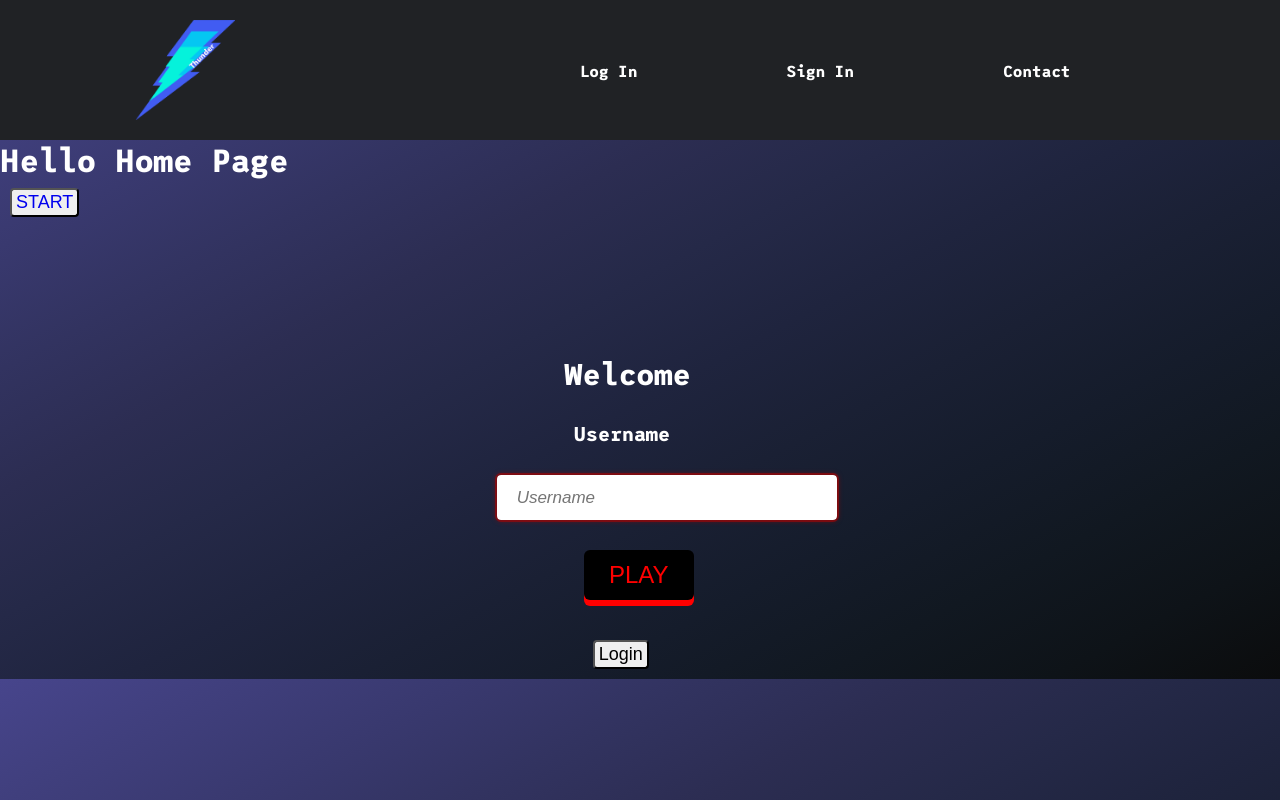
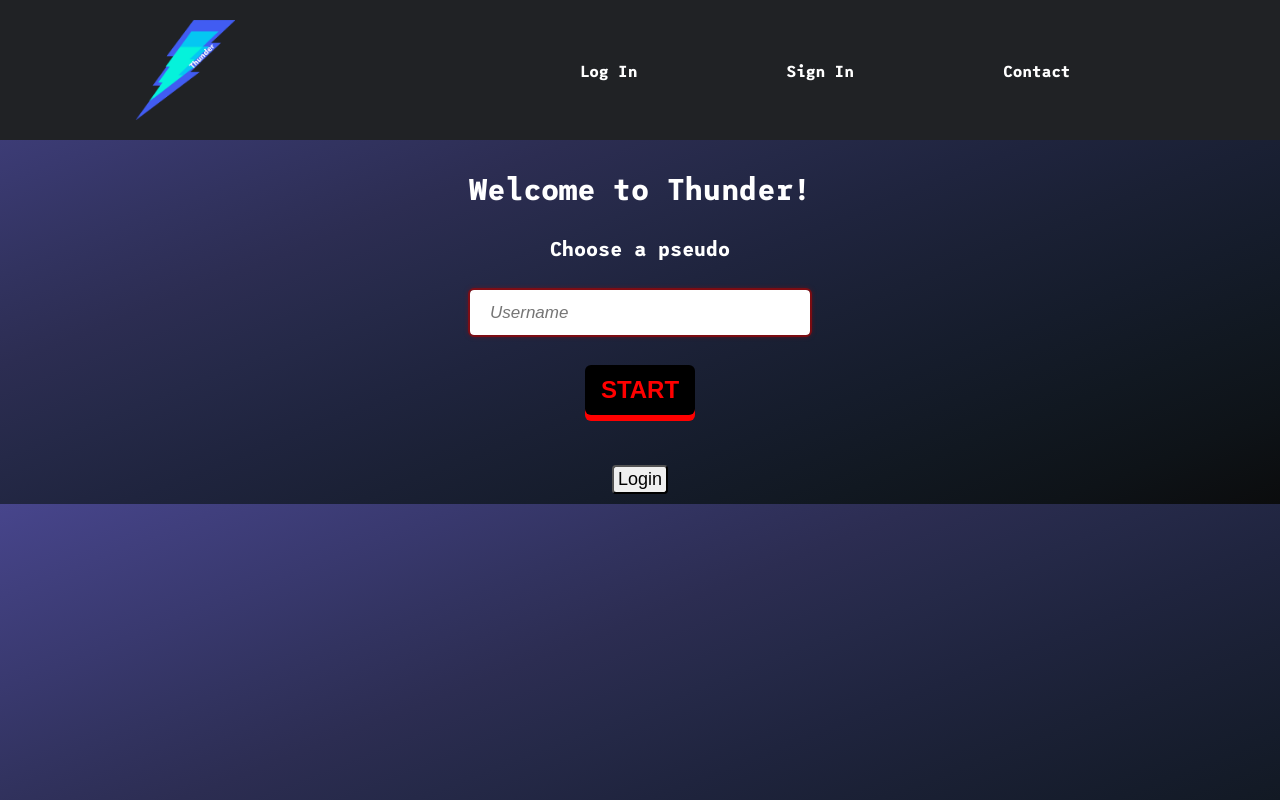
Before and after one commit to clrko/wild-thunder, a React (Create React App) app: page / in a window 1280 px wide. Built offline with nearby package versions, Linux system fonts and the light colour scheme.

Commit message:
updated the root to the gamesession and all the back to home buttons. I also slightly modified the css of the homepage

```diff
--- a/src/components/pages/GameSession.js
+++ b/src/components/pages/GameSession.js
@@ -10,7 +10,7 @@ import GameSessionValidateButton from "./GameSessionValidateButton"
 
 
 const API_KEY = "MjY4ZTc5ZTktMDI1MS00YTkwLTliZGEtOGE5ZDA5ODQ0YWNi"
-const genresCode = "g.115" // Pop
+// const genresCode = "g.115" // Pop
 
 class GameSession extends React.Component {
     state = {
@@ -104,9 +104,9 @@ class GameSession extends React.Component {
                     <GameSessionValidateButton />
                     <GameSessionNextButton />
                 </div>
-            };
+            }
             </div>
-        );
+        )
     }
 
 }
--- a/src/components/pages/HomePage.js
+++ b/src/components/pages/HomePage.js
@@ -1,9 +1,8 @@
 import React, { Component } from 'react';
 
 import NavbarHeader from '../shared/NavbarHeader';
-import HomeStartButton from '../shared/HomeStartButton';
-import LoginWelcomeModal from './LoginWelcomeModal';
-
+import LoginModal from './LoginModal';
+import Welcome from './Welcome';
 
 class HomePage extends Component{
 
@@ -15,9 +14,8 @@ class HomePage extends Component{
         return(
             <div>
                 <NavbarHeader/>
-                <h1>Hello Home Page</h1>
-                <HomeStartButton playerData={this.state} />
-                <LoginWelcomeModal/>
+                <Welcome/>
+                <LoginModal/>
             </div>
         );
     }
--- a/src/components/pages/LoginModal.css
+++ b/src/components/pages/LoginModal.css
@@ -9,13 +9,10 @@
     cursor: pointer;
     margin-left: 43%;
     margin-top: 30px;
-
-
 }
 .homepageModal{
     text-align: center;
     padding-top: 30px;
-    padding-right: 3%;
 }
 .login-modal {
     display: flex;
--- a/src/components/pages/LoginModal.js
+++ b/src/components/pages/LoginModal.js
@@ -1,7 +1,7 @@
 import React , {useState} from "react"
 
+import Modal from 'react-modal'
 
-import Modal from 'react-modal'
 import "./LoginModal.css"
 
 Modal.setAppElement('#root')
--- a/src/components/pages/LoginWelcomeModal.js
+++ /dev/null
@@ -1,19 +0,0 @@
-import React from 'react';
-
-
-import Welcome from './Welcome';
-
-import LoginModal from './LoginModal';
-
-function LoginWelcomeModal() {
-  return (
-    <div>
-      <Welcome/>
-      <LoginModal/>
-
-
-    </div>
-  );
-}
-
-export default LoginWelcomeModal;
--- a/src/components/pages/ThemePage.js
+++ b/src/components/pages/ThemePage.js
@@ -1,10 +1,10 @@
 import React, { Component } from 'react';
+
+import axios from 'axios';
 
 import Cards from '../shared/Cards';
 import NavbarHeader from '../shared/NavbarHeader';
 import NavbarFooter from '../shared/NavbarFooter';
-import axios from 'axios';
-
 
 const themeBackgroundColor = ['#0089BA', '#008E9B', '#845EC2', '#D65DB1', '#FF6F91', '#FF9671', '#FFC75F', '#B8E067', '#ffcc96', '#0089BA', '#008E9B', '#845EC2', '#D65DB1', '#FF6F91', '#FF9671', '#FFC75F', '#B8E067', '#ffcc96', '#0089BA', '#008E9B', '#845EC2', '#D65DB1', '#FF6F91', '#FF9671', '#FFC75F', '#B8E067', '#ffcc96'
 ];
@@ -14,7 +14,7 @@ const API_KEY = "MjY4ZTc5ZTktMDI1MS00YTkwLTliZGEtOGE5ZDA5ODQ0YWNi"
 class ThemePage extends Component {
 
     state = {
-        ...this.props.location.state, // only pseudo attribut for the moment
+        username: this.props.location.username,
         genresList: [],
         isLoading: false
     }
@@ -34,7 +34,7 @@ class ThemePage extends Component {
             <div>
                 <NavbarHeader />
                 <NavbarFooter />
-                <h1>{`Hi ${this.state.pseudo}, choose a theme and take on the challenge`}</h1>
+                <h1>{`Hi ${this.state.username}, choose a theme and take on the challenge`}</h1>
                 <div className="container-card">
                     <div className="cards-list">
                         {this.state.genresList.map((genre, i) =>
--- a/src/components/pages/Welcome.css
+++ b/src/components/pages/Welcome.css
@@ -1,26 +1,19 @@
-.button-login{
-    display: block;
-    width: 110px;
-    height: 50px;
-    font-size: 24px;
-    text-transform: uppercase;
-    background:black;
-    color: red;
-    border-style: none;
-    border-radius: 6px;
-    box-shadow: 0 6px 0 red;
-    cursor: pointer;
-    margin-left: 36%;
-    margin-top: 30px;
-}
 .login-page {
     display: flex;
     flex-direction: column;
-    padding-left: 15%;
-    padding-top: 10%;
-    padding-right: 0;
+    align-items: center;
+    margin-top: 30px;
+}
 
+.title-login , .label-login {
+    text-align: center;
 }
+
+.label-login{
+    font-size: 20px;
+    margin-top: 30px;
+}
+
 .input-login{
     margin-top: 30px;
     width: 340px;
@@ -31,20 +24,25 @@
     font-style: italic;
     outline: 2px solid rgba(161, 5, 5, 0.61);
     box-shadow: 0 0 5px 1px rgba(161, 5, 5, 0.61);
-    border-style:none ;
-    margin-left: 28%;
+    border-style:none
+}
 
+.button-login{
+    display: block;
+    width: 110px;
+    height: 50px;
+    font-size: 24px;
+    font-weight: bold;
+    text-transform: uppercase;
+    background:black;
+    color: red;
+    border-style: none;
+    border-radius: 6px;
+    box-shadow: 0 6px 0 red;
+    cursor: pointer;
+    margin-top: 30px;
+}
 
-}
-.title-login , .label-login {
-    text-align: center;
-}
-.label-login{
-    font-size: 20px;
-    margin-top: 30px;
-    padding-right: 21%;
-}
 .title-login{
     font-size: 30px;
-    padding-right : 20% ;
 }
--- a/src/components/pages/Welcome.js
+++ b/src/components/pages/Welcome.js
@@ -1,37 +1,25 @@
 import React from 'react';
 import "./Welcome.css";
-
-
+import { Link } from 'react-router-dom';
 
 class Welcome extends React.Component {
-            state={
-            username:'',
-            password:'',
+    state = {
+        username: '',
+        password: '',
     }
-    onChange= (e) =>{
-        this.setState({[e.target.name] : e.target.value })
+    onChange = (e) => {
+        this.setState({ [e.target.name]: e.target.value })
     }
-
-
-
-
     render() {
         return (
             <div>
-        <div>
-
-        </div>
                 <div className="login-page" >
-        <h2 className="title-login" >Welcome</h2>
-        <label className='label-login' >Username</label>
-        <input className="input-login" type='text' name='username'placeholder="Username" onChange={this.onChange}/>
-        <input className="button-login" type="submit" value="Play"/>
+                    <h2 className="title-login" >Welcome to Thunder!</h2>
+                    <label className='label-login' >Choose a pseudo</label>
+                    <input className="input-login" type='text' value={this.state.username} name='username' placeholder="Username" onChange={this.onChange} />
+                    <Link to={{pathname:`/theme-page`, username:this.state.username}}><button className="button-login">Start</button></Link>
                 </div>
             </div>
-
-
-
-
         );
     }
 }
--- a/src/components/shared/HomeStartButton.js
+++ /dev/null
@@ -1,10 +0,0 @@
-import React from "react"
-import { NavLink } from 'react-router-dom';
-
-const HomeStartButton = ({playerData}) => {
-    return (
-        <button><NavLink to={{pathname:`/theme-page`, state:playerData}}>START</NavLink></button>
-    )
-}
-
-export default HomeStartButton
--- a/src/components/shared/NavbarFooter.js
+++ b/src/components/shared/NavbarFooter.js
@@ -13,7 +13,7 @@ class NavbarFooter extends Component {
         return(
             <nav className="nav-bottom-container">
                 <ul className="nav-links-wrapper">
-                    <li><NavLink className="nav-title" activeClassName ="current" to="/pseudo"><FontAwesomeIcon icon={faHome} className="nav-icon" /></NavLink></li>
+                    <li><NavLink className="nav-title" activeClassName ="current" to="/"><FontAwesomeIcon icon={faHome} className="nav-icon" /></NavLink></li>
                     <li><NavLink className="nav-title" activeClassName ="current" to="/sign_in/pseudo"><FontAwesomeIcon icon={faUser} className="nav-icon" /></NavLink></li>
                 </ul>
             </nav>
```
Lines whose indentation alone changed are shown as unchanged.
